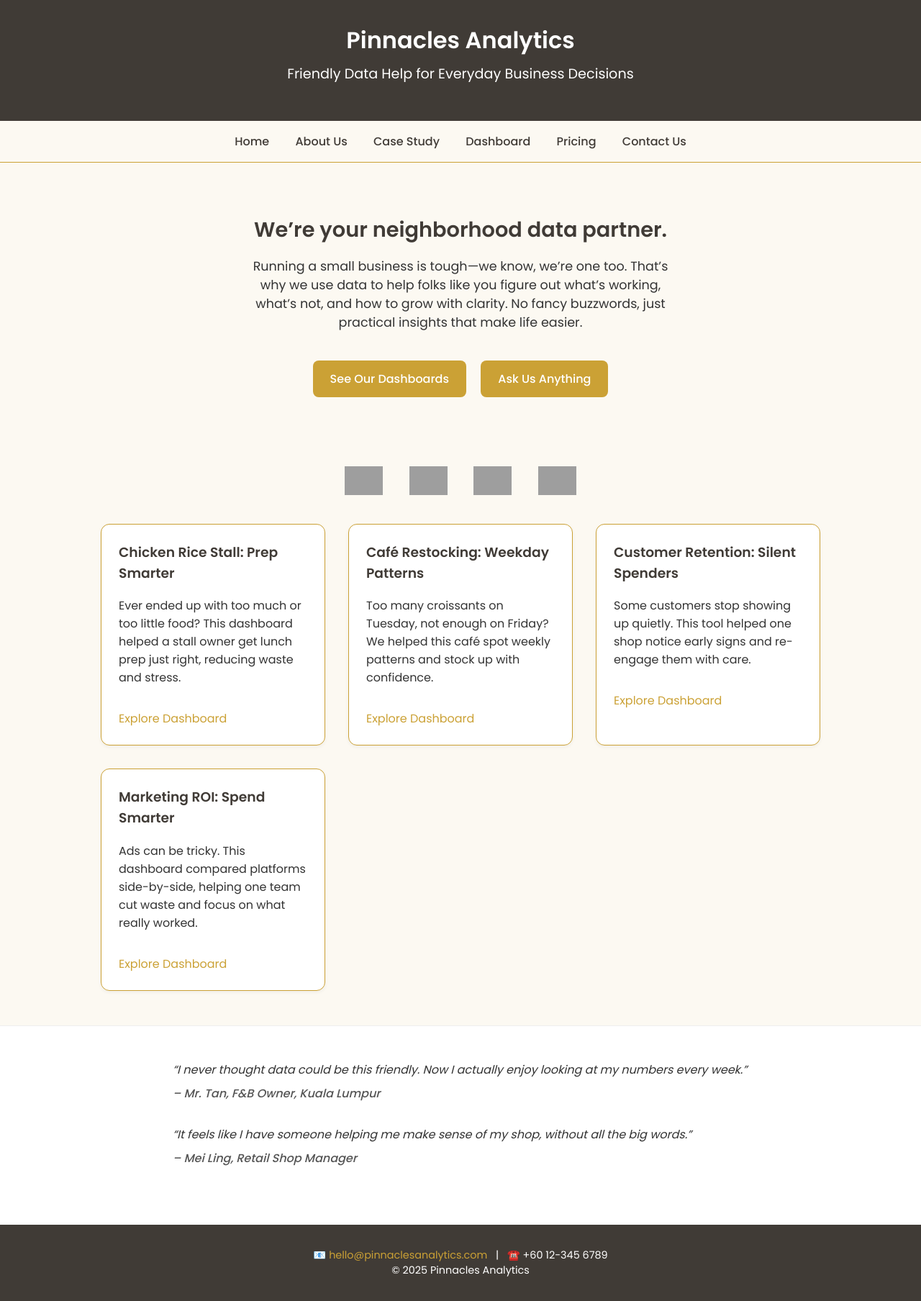
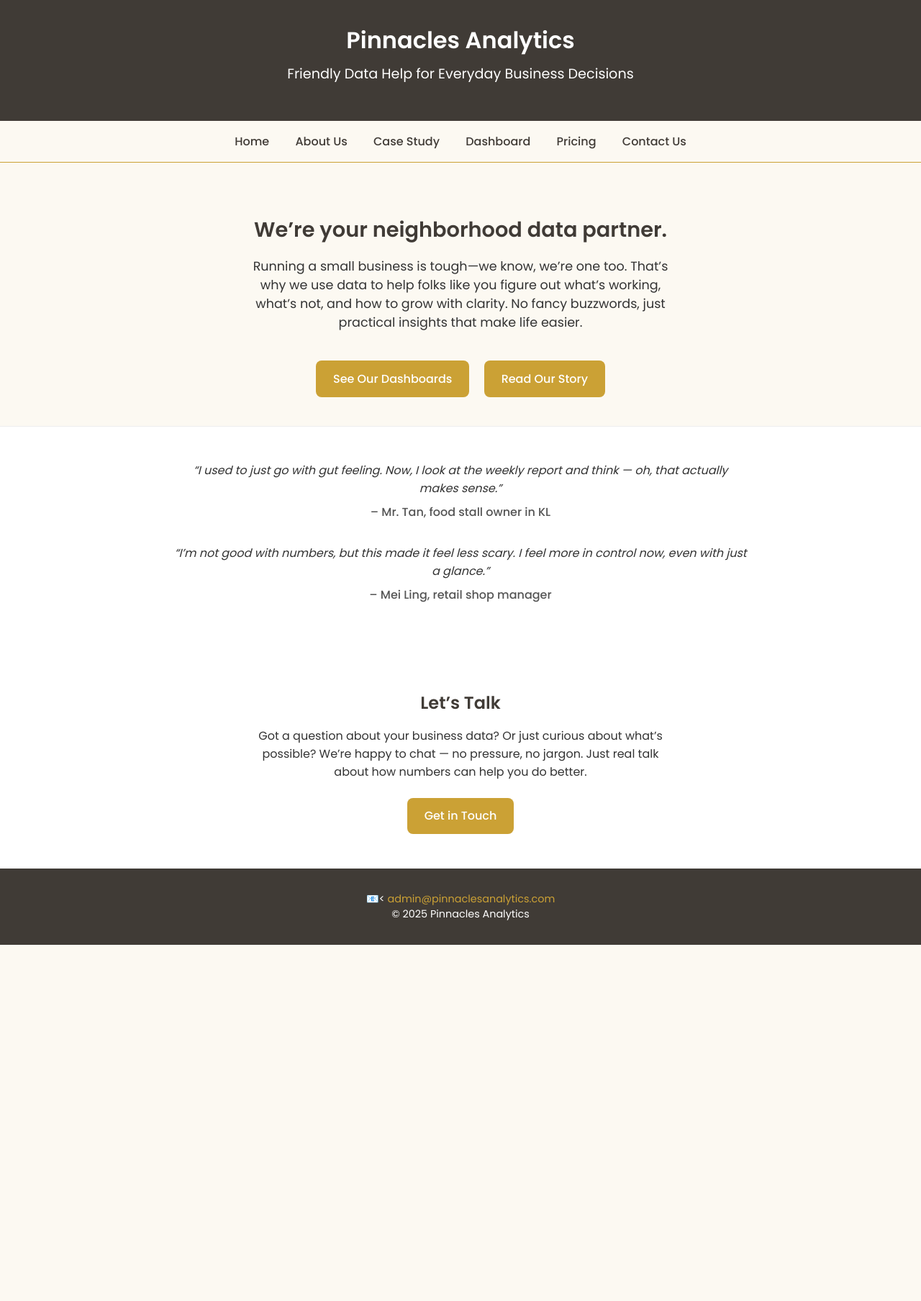
Before and after one commit to lyven81/pinnacles-learning-website, a Jekyll site: the page index.html, which Jekyll copies as it is, in a window 1280 px wide. Shown: the whole page at 72% size. Built offline with Jekyll 4.4.1, drawn with Linux system fonts in a browser that asks for light colours; after the commit the page ends 1313 px from its top, so only the background shows below that; grey boxes are pictures that could not be loaded.

Commit message:
Update index.html

```diff
--- a/index.html
+++ b/index.html
@@ -73,58 +73,51 @@
     .cta-buttons a:hover {
       background-color: #b08e2e;
     }
-    .trust-logos {
-      text-align: center;
-      margin: 3rem auto 2rem;
-    }
-    .trust-logos img {
-      max-height: 40px;
-      margin: 0.5rem 1rem;
-      vertical-align: middle;
-    }
-    .case-grid {
-      display: grid;
-      grid-template-columns: repeat(auto-fit, minmax(280px, 1fr));
-      gap: 2rem;
-      max-width: 1000px;
-      margin: 0 auto 3rem;
-      padding: 0 1rem;
-    }
-    .case-card {
-      background: #FFFFFF;
-      padding: 1.5rem;
-      border: 1px solid #CBA135;
-      border-radius: 12px;
-      box-shadow: 0 2px 5px rgba(0,0,0,0.05);
-    }
-    .case-card h3 {
-      margin-top: 0;
-      color: #403B36;
-    }
-    .case-card a {
-      color: #CBA135;
-      text-decoration: none;
-      display: inline-block;
-      margin-top: 1rem;
-    }
-    .case-card a:hover {
-      color: #b08e2e;
-    }
     .testimonials {
       background-color: #FFF;
-      padding: 3rem 1rem;
+      padding: 3rem 1rem 1rem;
       border-top: 1px solid #eee;
+      text-align: center;
     }
     .testimonial {
       max-width: 800px;
       margin: 0 auto 2rem;
       font-style: italic;
+      font-size: 1rem;
     }
     .testimonial cite {
       display: block;
       margin-top: 0.5rem;
       font-weight: 500;
       color: #555;
+      font-style: normal;
+    }
+    .lets-talk {
+      background-color: #FFF;
+      text-align: center;
+      padding: 3rem 1rem;
+    }
+    .lets-talk h3 {
+      font-size: 1.5rem;
+      color: #403B36;
+      margin-bottom: 1rem;
+    }
+    .lets-talk p {
+      max-width: 600px;
+      margin: 0 auto 1.5rem;
+      font-size: 1rem;
+    }
+    .lets-talk a {
+      background-color: #CBA135;
+      color: white;
+      padding: 0.8rem 1.5rem;
+      display: inline-block;
+      border-radius: 8px;
+      text-decoration: none;
+      font-weight: 500;
+    }
+    .lets-talk a:hover {
+      background-color: #b08e2e;
     }
     footer {
       background-color: #403B36;
@@ -159,53 +152,29 @@
     <p>Running a small business is tough—we know, we’re one too. That’s why we use data to help folks like you figure out what’s working, what’s not, and how to grow with clarity. No fancy buzzwords, just practical insights that make life easier.</p>
     <div class="cta-buttons">
       <a href="http://www.pinnaclesanalytics.com/dashboard.html">See Our Dashboards</a>
-      <a href="http://www.pinnaclesanalytics.com/contact.html">Ask Us Anything</a>
-    </div>
-  </section>
-
-  <section class="trust-logos">
-    <img src="client1-logo.png" alt="Client 1" />
-    <img src="client2-logo.png" alt="Client 2" />
-    <img src="client3-logo.png" alt="Client 3" />
-    <img src="media-logo.png" alt="As Seen On" />
-  </section>
-
-  <section id="dashboards" class="case-grid">
-    <div class="case-card">
-      <h3>Chicken Rice Stall: Prep Smarter</h3>
-      <p>Ever ended up with too much or too little food? This dashboard helped a stall owner get lunch prep just right, reducing waste and stress.</p>
-      <a href="dashboard/dashboard-1.html">Explore Dashboard</a>
-    </div>
-    <div class="case-card">
-      <h3>Café Restocking: Weekday Patterns</h3>
-      <p>Too many croissants on Tuesday, not enough on Friday? We helped this café spot weekly patterns and stock up with confidence.</p>
-      <a href="dashboard/dashboard-2.html">Explore Dashboard</a>
-    </div>
-    <div class="case-card">
-      <h3>Customer Retention: Silent Spenders</h3>
-      <p>Some customers stop showing up quietly. This tool helped one shop notice early signs and re-engage them with care.</p>
-      <a href="dashboard/dashboard-3.html">Explore Dashboard</a>
-    </div>
-    <div class="case-card">
-      <h3>Marketing ROI: Spend Smarter</h3>
-      <p>Ads can be tricky. This dashboard compared platforms side-by-side, helping one team cut waste and focus on what really worked.</p>
-      <a href="dashboard/dashboard-4.html">Explore Dashboard</a>
+      <a href="http://www.pinnaclesanalytics.com/case-studies.html">Read Our Story</a>
     </div>
   </section>
 
   <section class="testimonials">
     <div class="testimonial">
-      “I never thought data could be this friendly. Now I actually enjoy looking at my numbers every week.”
-      <cite>– Mr. Tan, F&B Owner, Kuala Lumpur</cite>
+      “I used to just go with gut feeling. Now, I look at the weekly report and think — oh, that actually makes sense.”
+      <cite>– Mr. Tan, food stall owner in KL</cite>
     </div>
     <div class="testimonial">
-      “It feels like I have someone helping me make sense of my shop, without all the big words.”
-      <cite>– Mei Ling, Retail Shop Manager</cite>
+      “I’m not good with numbers, but this made it feel less scary. I feel more in control now, even with just a glance.”
+      <cite>– Mei Ling, retail shop manager</cite>
     </div>
   </section>
 
-  <footer id="contact">
-    <p>📧 <a href="mailto:hello@pinnaclesanalytics.com">hello@pinnaclesanalytics.com</a> &nbsp; | &nbsp; ☎️ +60 12-345 6789</p>
+  <section class="lets-talk">
+    <h3>Let’s Talk</h3>
+    <p>Got a question about your business data? Or just curious about what’s possible? We’re happy to chat — no pressure, no jargon. Just real talk about how numbers can help you do better.</p>
+    <a href="http://www.pinnaclesanalytics.com/contact.html">Get in Touch</a>
+  </section>
+
+  <footer>
+    <p>📧< <a href="mailto:admin@pinnaclesanalytics.com">admin@pinnaclesanalytics.com</a></p>
     <p>© 2025 Pinnacles Analytics</p>
   </footer>
 
```
